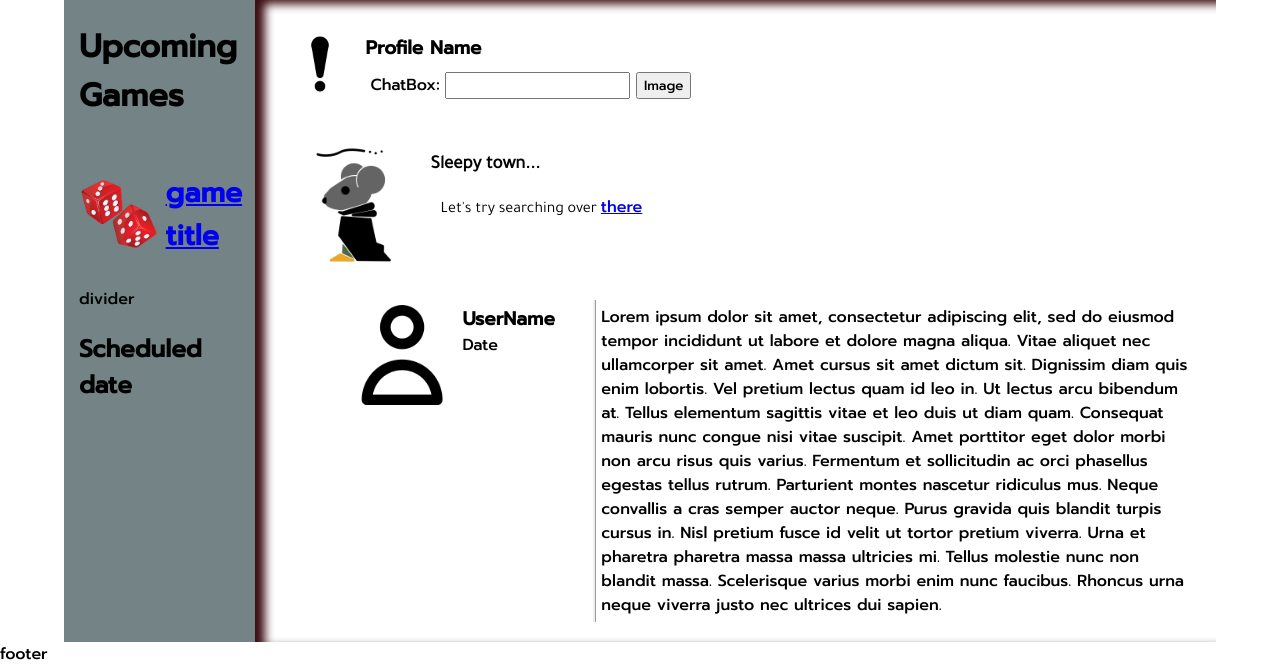
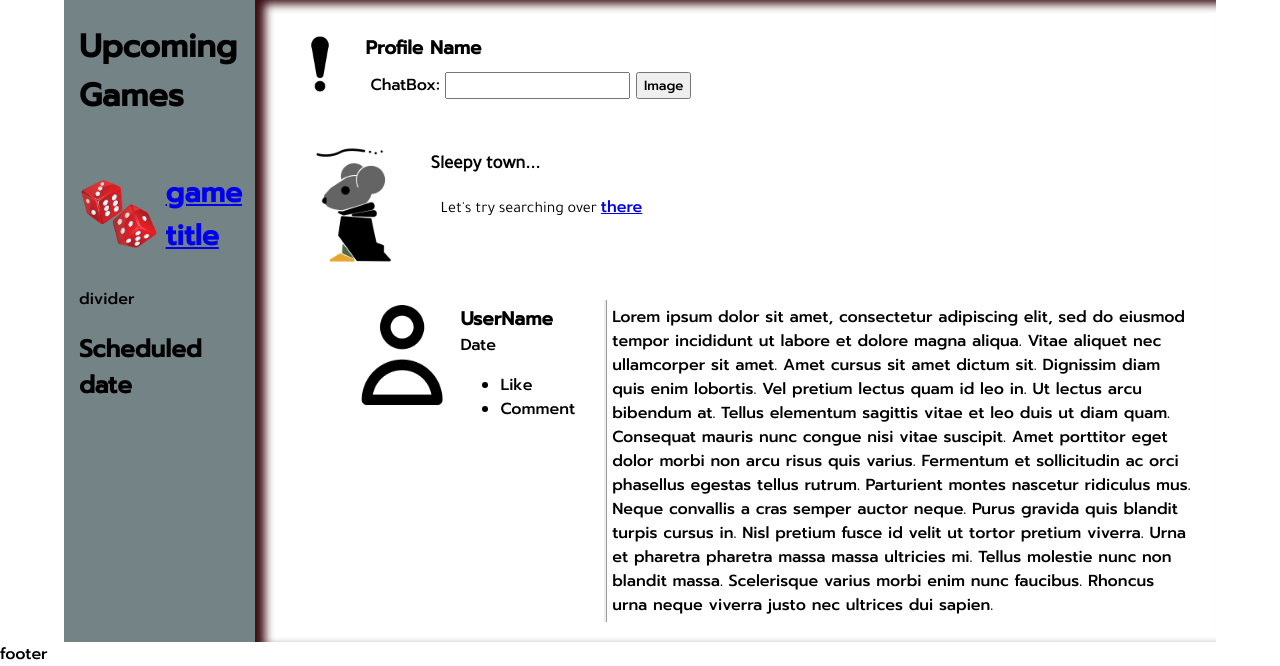
Before and after one commit to Seadoge-keeper/DiceTower, a PHP site: page /Main.php in a window 1280 px wide. Shown: the part 188-854 px from the top of the page. Run offline with PHP 8.4, Linux system fonts and the light colour scheme.

Commit message:
Update Main.php
- adding likes and comments

```diff
--- a/Clone/Main.php
+++ b/Clone/Main.php
@@ -127,6 +127,10 @@ session_start()
                         <div class="UserDetails">
                             <h3> UserName </h3>
                             <p> Date </p>
+                            <ul>
+                                <li>Like</li>
+                                <li>Comment</li>
+                            </ul>
                         </div>
 
                     </div>
```
